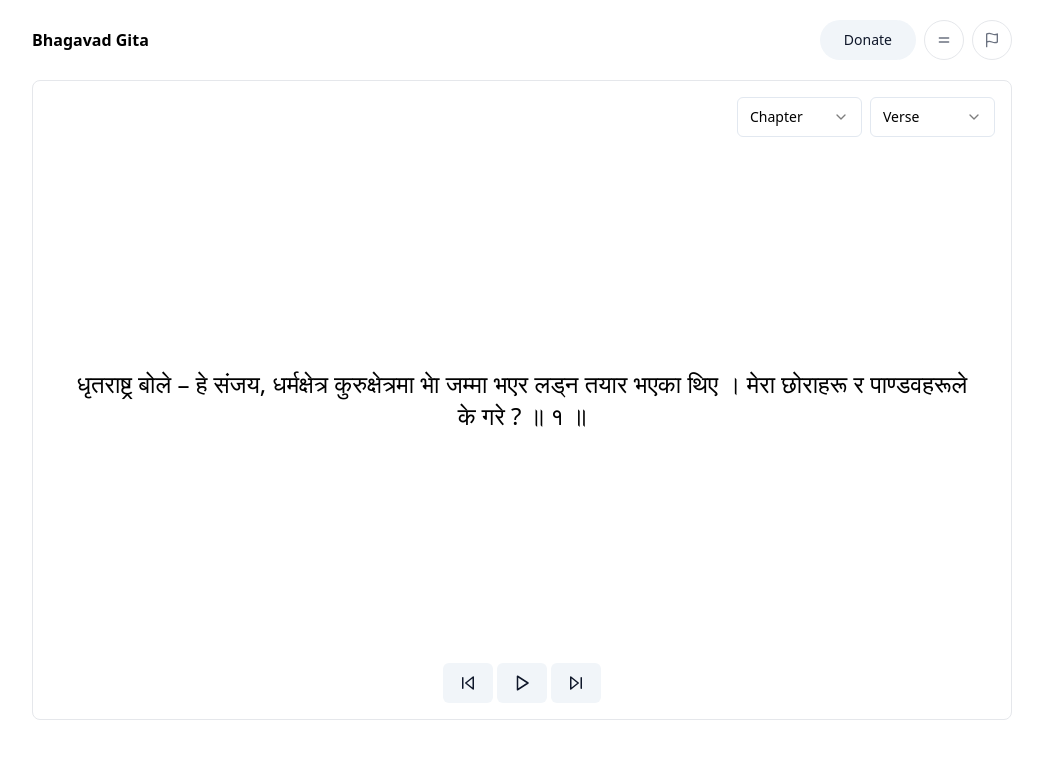
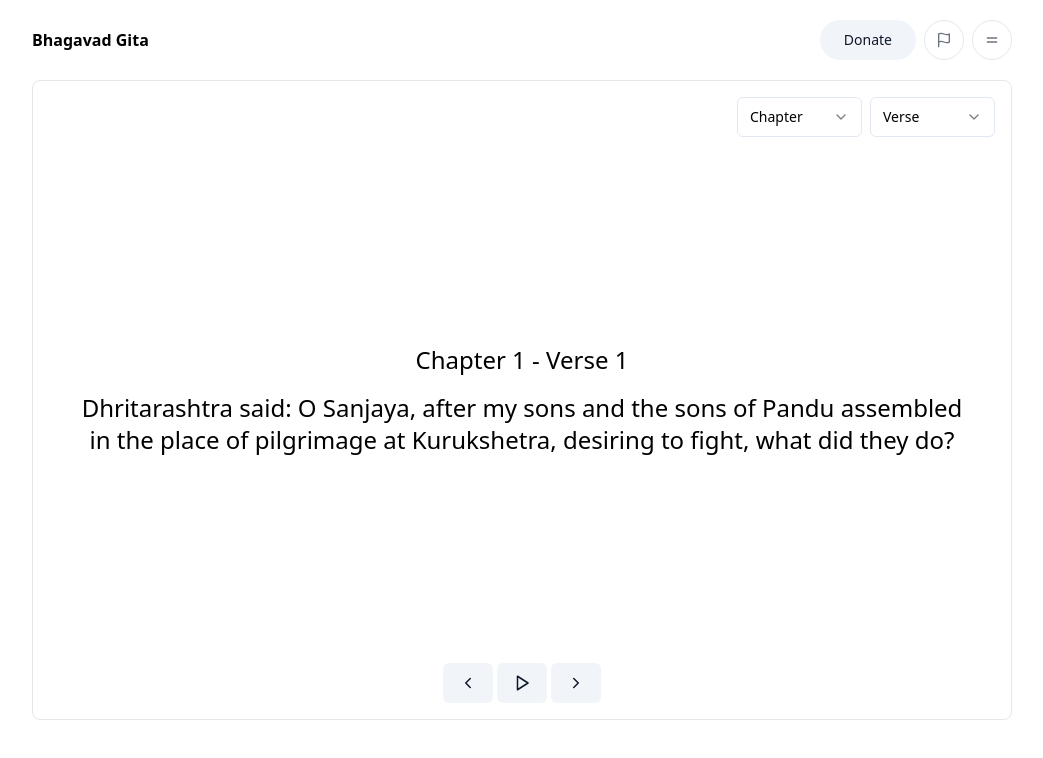
Before and after one commit to yogendrarana/bhagavad-gita, a Next.js app: page / in a window 1280 px wide. Shown: the top 758 px of the page, without its empty margins (118-1161 px from the left). Built offline with nearby package versions, Linux system fonts and the light colour scheme.

Commit message:
Created useGita hook

```diff
--- /dev/null
+++ b/src/app/constants/index.ts
@@ -0,0 +1,13 @@
+export enum LANGUAGE {
+    ENGLISH = 'english',
+    NEPALI = 'nepali',
+    HINDI = 'hindi',
+    SANSKRIT = 'sanskrit'
+}
+
+export enum LANGUAGE_CODE {
+    EN = 'en',
+    NP = 'ne',
+    HI = 'hi',
+    SA = 'sa'
+}
--- a/src/components/custom/custom-select.tsx
+++ b/src/components/custom/custom-select.tsx
@@ -14,7 +14,7 @@
     placeholderText: string
 }
 
-export function CustomSelect({ placeholderText }: SelectOptionsProps) {
+export default function CustomSelect({ placeholderText }: SelectOptionsProps) {
     return (
         <Select>
             <SelectTrigger className="w-[125px]">
--- a/src/components/gita/verse.tsx
+++ b/src/components/gita/verse.tsx
@@ -1,12 +1,28 @@
-import React from 'react'
+import React, { useEffect, useState } from 'react'
+import { ChapterType, VerseType } from '@/data/gita-data'
 
 type PropType = {
-    text: String
+    currentChapter: ChapterType;
+    currentVerse: VerseType;
 }
 
-const Verse: React.FC<PropType> = ({ text }) => {
+const Verse: React.FC<PropType> = ({ currentChapter, currentVerse }) => {
+    const [verse, setVerse] = useState<string>('');
+
+    useEffect(() => {
+        const lang = localStorage.getItem('language') || 'english';
+        setVerse(currentVerse.text[lang as 'english' | 'nepali' | 'hindi' | 'sanskrit']);
+    }, [currentChapter, currentVerse])
+
     return (
-        <div className='text-2xl font-medium'>{text}</div>
+        <div className='flex flex-col gap-4 text-2xl font-medium'>
+            <div>
+                {`Chapter ${currentChapter.chapter} - Verse ${currentVerse.verse}`}
+            </div>
+            <div>
+                {verse}
+            </div>
+        </div>
     )
 }
 
--- a/src/components/nav/language-menu.tsx
+++ b/src/components/nav/language-menu.tsx
@@ -1,32 +1,17 @@
-import {
-    LogOut,
-    Settings,
-    User,
-    UserRound,
-    Equal,
-    LayoutDashboard,
-    CircleHelp,
-    Flag,
-    FlagIcon,
-    TicketCheck,
-    Check,
-    CalendarCheck,
-    Dot
-} from "lucide-react"
-
+import { Flag, Dot } from "lucide-react"
 import {
     DropdownMenu,
     DropdownMenuContent,
     DropdownMenuGroup,
     DropdownMenuItem,
-    DropdownMenuTrigger,
+    DropdownMenuTrigger
 } from "@/components/ui/dropdown-menu"
+import { cn } from "@/lib/utils"
 import { languages } from "@/config/languages"
-import { cn } from "@/lib/utils"
-import useActiveLanguage from "@/hooks/useActiveLanguage";
+import useLanguage from "@/hooks/useLanguage";
 
 export function LanguageDropdownMenu() {
-    const { activeLanguage, changeActiveLanguage } = useActiveLanguage();
+    const { activeLanguage, changeActiveLanguage } = useLanguage();
 
     return (
         <DropdownMenu>
@@ -42,10 +27,10 @@
                         languages.map((lang, index) => (
                             <DropdownMenuItem
                                 key={index}
-                                onClick={() => changeActiveLanguage(lang.code)}
+                                onClick={() => changeActiveLanguage(lang.name)}
                                 className="flex items-center gap-2 cursor-pointer"
                             >
-                                <Dot className={cn("h-2 w-2 rounded-full", activeLanguage === lang.code ? "bg-black" : "bg-gray-300")} />
+                                <Dot className={cn("h-2 w-2 rounded-full", activeLanguage === lang.name ? "bg-black" : "bg-gray-300")} />
                                 <span>{lang.name}</span>
                             </DropdownMenuItem>
                         ))
--- a/src/components/nav/navbar.tsx
+++ b/src/components/nav/navbar.tsx
@@ -10,8 +10,8 @@
       <Logo />
       <div className='ml-auto flex gap-2'>
         <Button variant="secondary" className='h-[var(--h-button)] px-6 rounded-full'>Donate</Button>
+        <LanguageDropdownMenu />
         <ProfileDropdownMenu />
-        <LanguageDropdownMenu />
       </div>
     </div>
   )
--- a/src/components/page/banner.tsx
+++ b/src/components/page/banner.tsx
@@ -5,17 +5,15 @@
 // components
 import Verse from '../gita/verse';
 import Navbar from '../nav/navbar';
-import { MotionButton } from '../ui/button';
-import { CustomSelect } from '../custom/custom-select';
-
-// data
-import { GITA_DATA } from '@/data/gita-data';
+import Controllers from '../util/controllers';
+import CustomSelect from '../custom/custom-select';
 
 // other
-import { ChevronLeft, ChevronRight } from 'lucide-react';
-import Controllers from '../util/controllers';
+import useGita from '@/hooks/useGita';
 
 const Banner = () => {
+  const { currentChapter, currentVerse, next, prev } = useGita();
+
   return (
     <div className='h-full'>
       <Navbar />
@@ -32,12 +30,12 @@
 
         {/* main body */}
         <div className='p-10 flex-1 flex justify-center items-center text-center'>
-          <Verse text={GITA_DATA[0].verses[0].text.nepali} />
+          <Verse currentChapter={currentChapter} currentVerse={currentVerse} />
         </div>
 
         {/* footer */}
         <div className='p-4 flex justify-center items-center'>
-          <Controllers />
+          <Controllers next={next} prev={prev} />
         </div>
       </div>
     </div>
--- a/src/components/util/controllers.tsx
+++ b/src/components/util/controllers.tsx
@@ -1,19 +1,26 @@
-import React from 'react'
+import React, { FC } from 'react'
 import { MotionButton } from '../ui/button'
-import { Play, SkipBack, SkipForward } from 'lucide-react'
+import { Play, ChevronLeft, ChevronRight } from 'lucide-react'
 
-const Controllers = () => {
+// prop types
+type PropType = {
+  next: () => void;
+  prev: () => void;
+}
+
+const Controllers: FC<PropType> = ({ next, prev }) => {
+
   return (
     <div className='flex gap-1'>
-        <MotionButton variant="secondary" className='h-[var(--h-button)]'>
-          <SkipBack size={18} />
-        </MotionButton>
-        <MotionButton className="p-4" variant="secondary">
-          <Play size={18} />
-        </MotionButton>
-        <MotionButton variant="secondary" className='h-[var(--h-button)]'>
-          <SkipForward size={18} />
-        </MotionButton>
+      <MotionButton variant="secondary" className='h-[var(--h-button)]' onClick={() => prev()}>
+        <ChevronLeft size={18} />
+      </MotionButton>
+      <MotionButton className="p-4" variant="secondary">
+        <Play size={18} />
+      </MotionButton>
+      <MotionButton variant="secondary" className='h-[var(--h-button)]' onClick={() => next()}>
+        <ChevronRight size={18} />
+      </MotionButton>
     </div>
   )
 }
--- a/src/config/languages.ts
+++ b/src/config/languages.ts
@@ -1,3 +1,5 @@
+import { LANGUAGE, LANGUAGE_CODE } from "@/app/constants";
+
 export type LangType = {
     code: string;
     name: string;
@@ -5,19 +7,19 @@
 
 export const languages: LangType[] = [
     {
-        code: 'en',
-        name: 'English',
+        code: LANGUAGE_CODE.EN,
+        name: LANGUAGE.ENGLISH,
     },
     {
-        code: 'np',
-        name: 'Nepali',
+        code: LANGUAGE_CODE.NP,
+        name: LANGUAGE.NEPALI,
     },
     {
-        code: 'in',
-        name: 'Hindi',
+        code: LANGUAGE_CODE.HI,
+        name: LANGUAGE.HINDI,
     },
     {
-        code: 'sa',
-        name: 'Sanskrit',
+        code: LANGUAGE_CODE.SA,
+        name: LANGUAGE.SANSKRIT,
     },
 ]
--- a/src/data/gita-data.ts
+++ b/src/data/gita-data.ts
@@ -1,4 +1,23 @@
-export const GITA_DATA = [
+export type VerseType = {
+    verse: number;
+    text: {
+        english: string;
+        nepali: string;
+        hindi: string;
+        sanskrit: string;
+    };
+}
+
+export type ChapterType = {
+    chapter: number;
+    verses: VerseType[];
+}
+
+export type GitaDataType = ChapterType[];
+
+
+// data
+export const GITA_DATA: GitaDataType = [
     // Chapter 1
     {
         chapter: 1,
--- /dev/null
+++ b/src/hooks/useGita.tsx
@@ -0,0 +1,71 @@
+import { useEffect, useState } from 'react'
+import { ChapterType, GITA_DATA, VerseType } from '@/data/gita-data'
+
+const useGita = () => {
+    const [currentChapter, setCurrentChapter] = useState<ChapterType>(GITA_DATA[0])
+    const [currentVerse, setCurrentVerse] = useState<VerseType>(currentChapter.verses[0])
+
+    const next = () => {
+        // if the verse is last verse of the last chapter set the chapter to first chapter
+        if (currentChapter.chapter === GITA_DATA.length && currentVerse.verse === currentChapter.verses.length) {
+            setCurrentChapter(GITA_DATA[0])
+            setCurrentVerse(GITA_DATA[0].verses[0])
+        }
+
+        // if the verse is last verse of the chapter set the chapter to next chapter
+        if (currentVerse.verse === currentChapter.verses.length) {
+            const nextChapter = GITA_DATA.find(chap => chap.chapter === currentChapter.chapter + 1)
+            if (nextChapter) {
+                setCurrentChapter(nextChapter)
+                setCurrentVerse(nextChapter.verses[0])
+            }
+        }
+
+        // set the verse to next verse
+        const nextVerse = currentChapter.verses.find(verse => verse.verse === currentVerse.verse + 1)
+        if (nextVerse) {
+            setCurrentVerse(nextVerse)
+        }
+    }
+
+    const prev = () => {
+        // if the verse is first verse of the first chapter, set last chapter last verse
+        if (currentChapter.chapter === 1 && currentVerse.verse === 1) {
+            const lastChapter = GITA_DATA[GITA_DATA.length - 1]
+            setCurrentChapter(lastChapter)
+            setCurrentVerse(lastChapter.verses[lastChapter.verses.length - 1])
+        }
+
+        // if the verse is first verse of the chapter set the chapter to previous chapter, last verse
+        if (currentChapter.chapter > 1 && currentVerse.verse === 1) {
+            const prevChapter = GITA_DATA.find(chap => chap.chapter === currentChapter.chapter - 1)
+            if (prevChapter) {
+                setCurrentChapter(prevChapter)
+                setCurrentVerse(prevChapter.verses[prevChapter.verses.length - 1])
+            }
+        }
+
+        // set the verse to previous verse
+        const prevVerse = currentChapter.verses.find(verse => verse.verse === currentVerse.verse - 1)
+        if (prevVerse) {
+            setCurrentVerse(prevVerse)
+        }
+    }
+
+
+    const skipToLast = () => {
+        const lastChapter = GITA_DATA[GITA_DATA.length - 1]
+        setCurrentChapter(lastChapter)
+        setCurrentVerse(lastChapter.verses[lastChapter.verses.length - 1])
+    }
+
+    const skipToFirst = () => {
+        const firstChapter = GITA_DATA[0]
+        setCurrentChapter(firstChapter)
+        setCurrentVerse(firstChapter.verses[0])
+    }
+
+    return { currentChapter, currentVerse, next, prev };
+}
+
+export default useGita;
--- a/src/hooks/useActiveLanguage.tsx
+++ b/src/hooks/useLanguage.tsx
@@ -1,15 +1,15 @@
+import { useEffect, useState } from 'react'
 import { languages } from '@/config/languages'
-import { useEffect, useState } from 'react'
 
-const useActiveLanguage = () => {
+const useLanguage = () => {
     const [activeLanguage, setActiveLanguage] = useState<string>('');
 
     useEffect(() => {
         const lang = localStorage.getItem('language');
         if (!lang) {
-            setActiveLanguage(languages[0].code);
-            localStorage.setItem('language', languages[0].code);
-        }else {
+            setActiveLanguage(languages[0].name);
+            localStorage.setItem('language', languages[0].name);
+        } else {
             setActiveLanguage(lang);
         }
     }, []);
@@ -25,4 +25,4 @@
     }
 }
 
-export default useActiveLanguage
+export default useLanguage
```
